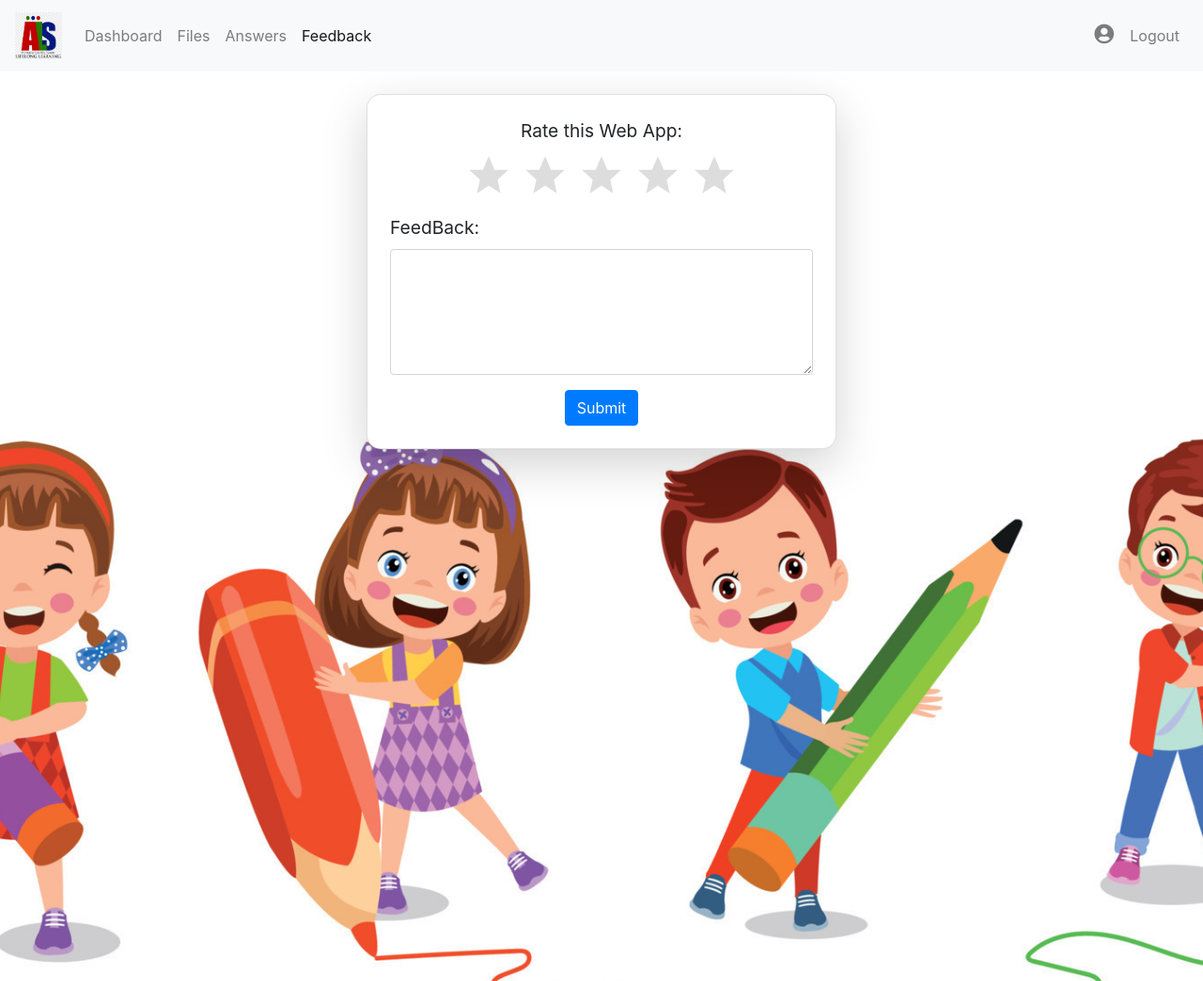
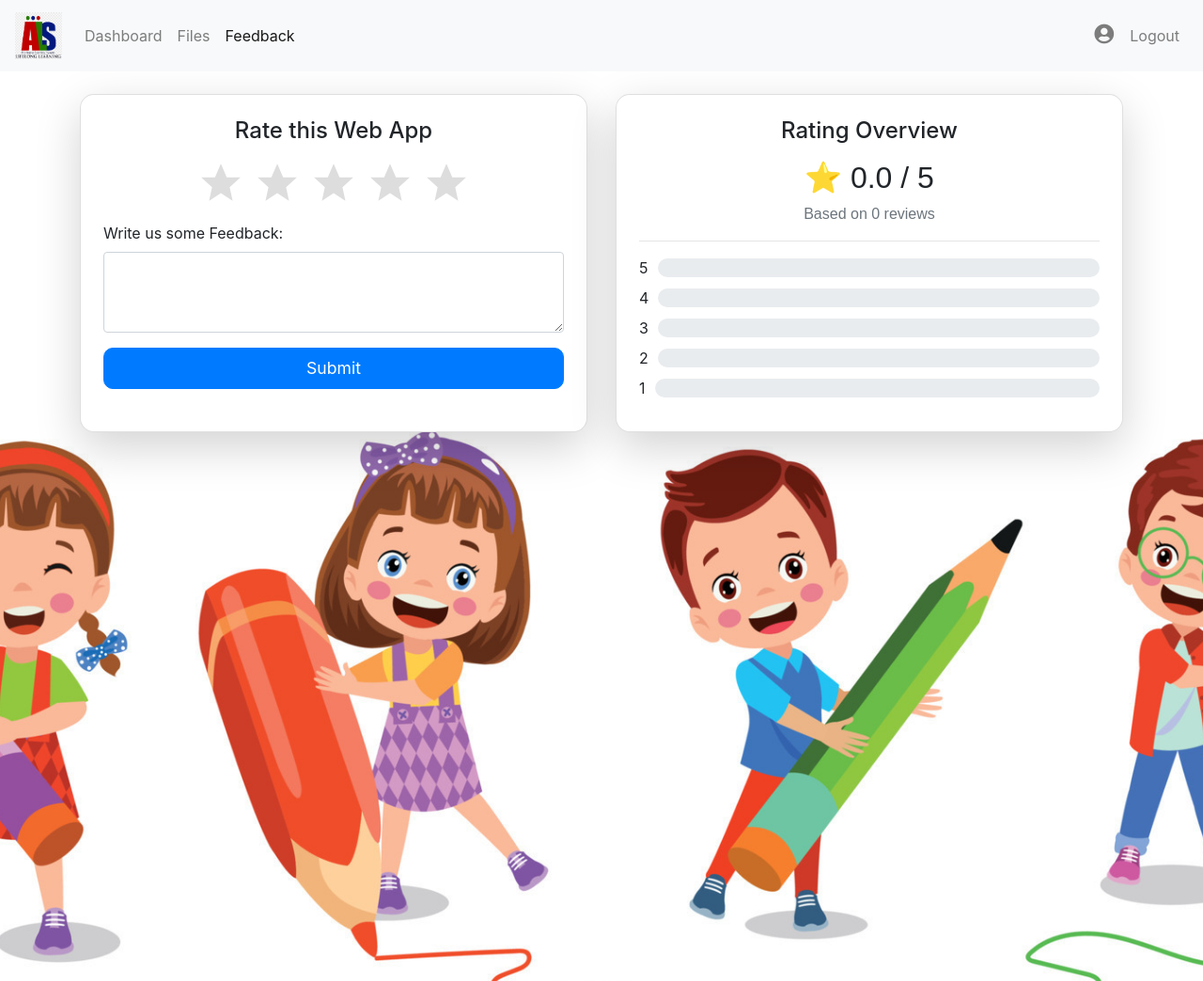
Before and after one commit to lloydryan/EXCEL_Reader, a Flask app: page /feedback in a window 1280 px wide. Shown: the whole page at 94% size. Run offline with Flask 3, Linux system fonts and the light colour scheme; the visitor is signed in with stand-in values (Sample User, id 1); data that the repository does not hold is empty; some libraries are stand-ins or nearby versions.

Commit message:
add overview ratings

```diff
--- a/static/feedback.js
+++ b/static/feedback.js
@@ -2,6 +2,8 @@ document.addEventListener("DOMContentLoaded", function () {
   const stars = document.querySelectorAll(".star");
   const ratingInput = document.getElementById("rating");
   const feedbackForm = document.getElementById("feedbackForm");
+  const submitButton = feedbackForm.querySelector("button[type='submit']");
+
   let selectedRating = 0;
 
   stars.forEach((star, index) => {
@@ -52,6 +54,39 @@ document.addEventListener("DOMContentLoaded", function () {
       star.classList.remove("active");
     });
   }
+  function fetchRatings() {
+    window.db.collection("feedback").onSnapshot((snapshot) => {
+      let totalReviews = snapshot.size;
+      let ratingCounts = { 1: 0, 2: 0, 3: 0, 4: 0, 5: 0 };
+      let totalRating = 0;
+
+      snapshot.forEach((doc) => {
+        let rating = doc.data().rating;
+        if (ratingCounts[rating] !== undefined) {
+          ratingCounts[rating]++;
+          totalRating += rating;
+        }
+      });
+
+      let averageRating =
+        totalReviews > 0 ? (totalRating / totalReviews).toFixed(1) : "0.0";
+
+      // Update HTML
+      document.getElementById("average-rating").innerText = averageRating;
+      document.getElementById("total-reviews").innerText = totalReviews;
+
+      // Update progress bars
+      Object.keys(ratingCounts).forEach((rating) => {
+        let percentage =
+          totalReviews > 0 ? (ratingCounts[rating] / totalReviews) * 100 : 0;
+        document.getElementById(`stars-${rating}`).style.width =
+          percentage + "%";
+        document.getElementById(
+          `stars-${rating}`
+        ).innerText = `${percentage.toFixed(1)}%`;
+      });
+    });
+  }
 
   // Wait for Firebase to be initialized
   function waitForFirebase() {
@@ -71,9 +106,14 @@ document.addEventListener("DOMContentLoaded", function () {
   }
 
   waitForFirebase()
+    .then(() => fetchRatings())
     .then(() => {
       feedbackForm.addEventListener("submit", function (event) {
         event.preventDefault();
+
+        // Disable button to prevent multiple clicks
+        submitButton.disabled = true;
+        submitButton.innerText = "Submitting...";
 
         const name = document.getElementById("name").value.trim();
         const message = document.getElementById("message").value.trim();
@@ -85,6 +125,8 @@ document.addEventListener("DOMContentLoaded", function () {
             icon: "warning",
             confirmButtonText: "OK",
           });
+          submitButton.disabled = false;
+          submitButton.innerText = "Submit";
           return;
         }
 
@@ -95,10 +137,12 @@ document.addEventListener("DOMContentLoaded", function () {
             icon: "warning",
             confirmButtonText: "OK",
           });
+          submitButton.disabled = false;
+          submitButton.innerText = "Submit";
           return;
         }
 
-        // ** Check if the user is offline **
+        // Check if the user is offline
         if (!navigator.onLine) {
           Swal.fire({
             title: "No Internet Connection",
@@ -106,6 +150,8 @@ document.addEventListener("DOMContentLoaded", function () {
             icon: "warning",
             confirmButtonText: "OK",
           });
+          submitButton.disabled = false;
+          submitButton.innerText = "Submit";
           return;
         }
 
@@ -128,6 +174,10 @@ document.addEventListener("DOMContentLoaded", function () {
 
             feedbackForm.reset();
             resetStars();
+
+            // Re-enable submit button after successful submission
+            submitButton.innerText = "Submit";
+            submitButton.disabled = false;
           })
           .catch((error) => {
             console.error("Error adding document: ", error);
@@ -137,6 +187,10 @@ document.addEventListener("DOMContentLoaded", function () {
               icon: "error",
               confirmButtonText: "OK",
             });
+
+            // Re-enable submit button in case of failure
+            submitButton.innerText = "Submit";
+            submitButton.disabled = false;
           });
       });
     })
--- a/templates/base.html
+++ b/templates/base.html
@@ -75,13 +75,7 @@
           >
             <a class="nav-link" href="{{ url_for('list_files') }}">Files</a>
           </li>
-          <li
-            class="nav-item {% if request.endpoint == 'answer_key_table' %}active{% endif %}"
-          >
-            <a class="nav-link" href="{{ url_for('answer_key_table') }}"
-              >Answers</a
-            >
-          </li>
+
           <li
             class="nav-item {% if request.endpoint == 'feedback' %}active{% endif %}"
           >
--- a/templates/feedback.html
+++ b/templates/feedback.html
@@ -1,9 +1,17 @@
 {% extends 'base.html' %} {% block content %}
 <div class="container mt-4">
+  <div class="row">
+    <!-- Left Side: Feedback Form -->
+    <div class="col-md-6 mb-2">
       <div class="card p-4 shadow-lg">
-    <form id="feedbackForm" method="post" class="needs-validation" novalidate>
+        <h4 class="text-center mb-3">Rate this Web App</h4>
+        <form
+          id="feedbackForm"
+          method="post"
+          class="needs-validation"
+          novalidate
+        >
           <div class="mb-3 text-center">
-        <label class="form-label">Rate this Web App:</label>
             <div class="star-rating">
               <svg class="star" data-value="1" viewBox="0 0 24 24">
                 <path
@@ -48,27 +56,60 @@
           </div>
 
           <div class="mb-3">
-        <label for="message" class="form-label">FeedBack:</label>
+            <label for="message" class="form-label fw-bold"
+              >Write us some Feedback:</label
+            >
             <textarea
               id="message"
               name="message"
-          rows="5"
+              rows="3"
               class="form-control"
               required
             ></textarea>
           </div>
           <div class="text-center">
-        <button type="submit" class="btn btn-primary">Submit</button>
+            <button type="submit" class="btn btn-primary btn-lg w-100">
+              Submit
+            </button>
           </div>
         </form>
       </div>
     </div>
 
+    <!-- Right Side: Rating Overview -->
+    <div class="col-md-6">
+      <div class="card p-4 shadow-lg">
+        <h4 class="text-center mb-3">Rating Overview</h4>
+        <div id="rating-overview" class="text-center">
+          <h2 class="mb-2">⭐ <span id="average-rating">0.0</span> / 5</h2>
+          <p class="text-muted">
+            Based on <span id="total-reviews">0</span> reviews
+          </p>
+          <hr />
+          {% for i in range(5, 0, -1) %}
+          <div class="d-flex align-items-center mb-2">
+            <span class="fw-bold me-2">{{ i }}</span>
+            <div class="progress flex-grow-1">
+              <div
+                id="stars-{{ i }}"
+                class="progress-bar bg-warning"
+                style="width: 0%"
+              >
+                0%
+              </div>
+            </div>
+          </div>
+          {% endfor %}
+        </div>
+      </div>
+    </div>
+  </div>
+</div>
+
 <style>
   .card {
-    max-width: 500px;
-    margin: auto;
     border-radius: 15px;
+    height: 360px;
   }
   .star-rating {
     display: flex;
@@ -81,13 +122,21 @@
     height: 50px;
     fill: #ddd;
     transition: fill 0.2s;
+    transition: fill 0.3s ease-in-out, transform 0.2s ease-in-out;
   }
   .star:hover,
   .star.active {
     fill: gold;
+    transform: scale(1.2);
   }
-  label {
-    font-size: larger;
+  .progress {
+    height: 20px;
+    border-radius: 40px;
+    margin-left: 10px;
+  }
+  .btn-lg {
+    font-size: 1.1rem;
+    border-radius: 10px;
   }
 </style>
 
```
Lines whose indentation alone changed are shown as unchanged.
